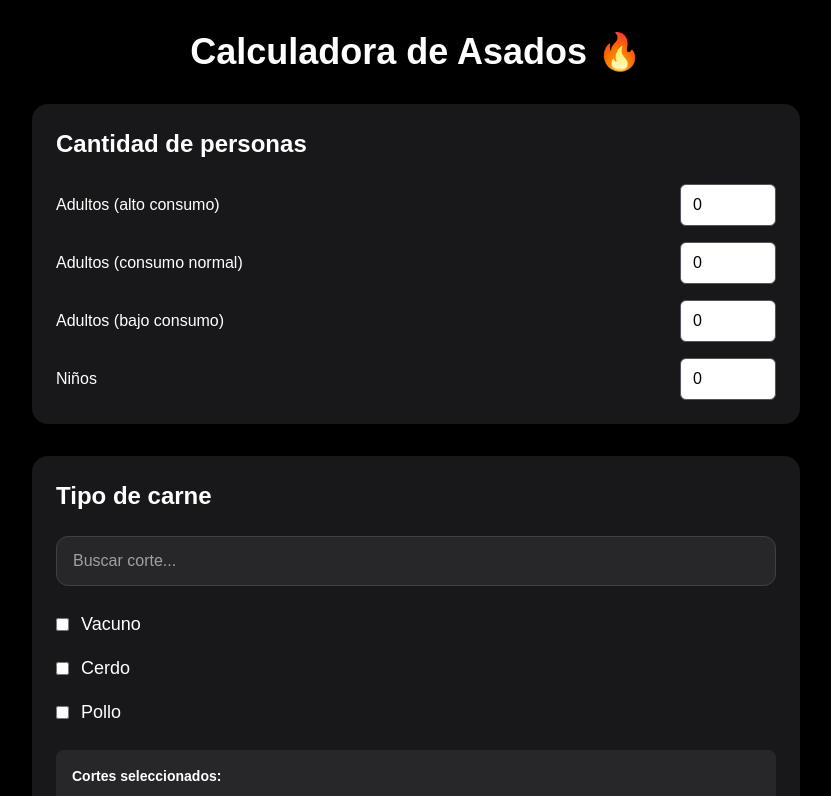
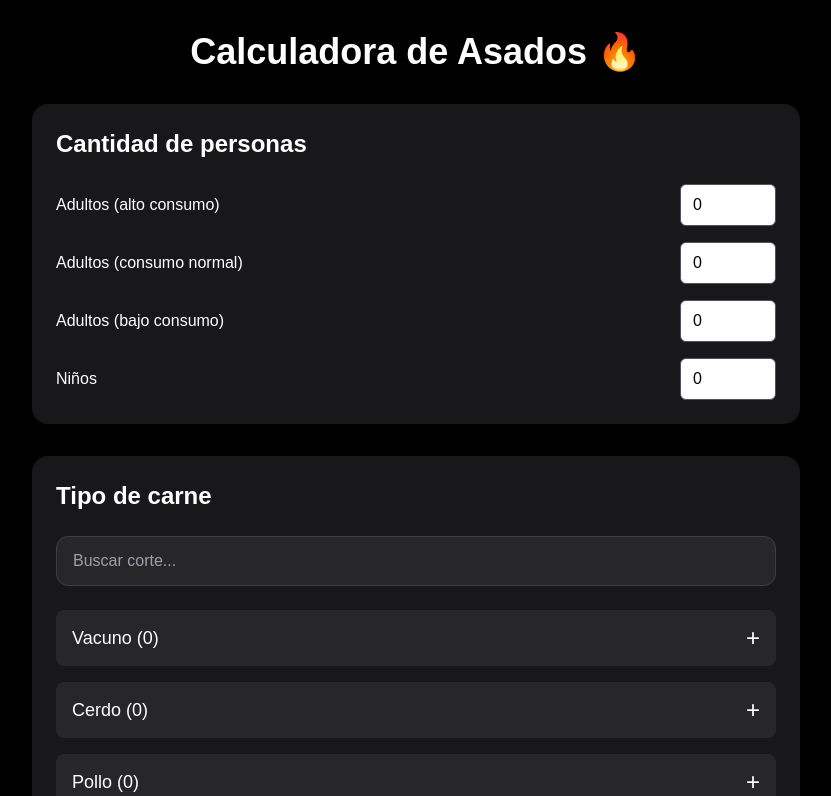
Before and after one commit to eljota1984/asado-calculator, a Next.js app: page / in a window 1280 px wide. Shown: the top 796 px of the page, without its empty margins (224-1055 px from the left). Built offline with nearby package versions, Linux system fonts and the light colour scheme.

Commit message:
preparar deploy publico en vercel

```diff
--- a/components/SelectorCarnes.tsx
+++ b/components/SelectorCarnes.tsx
@@ -148,15 +148,13 @@ export default function SelectorCarnes({
       </div>
 
       <div className="space-y-4 text-white">
-        <label className="flex items-center gap-3 text-lg font-medium">
-          <input
-            type="checkbox"
-            checked={vacuno}
-            onChange={() => toggleTipoCarne("vacuno")}
-          />
-          Vacuno
-        </label>
-
+        <button
+          onClick={() => toggleTipoCarne("vacuno")}
+          className="flex w-full items-center justify-between rounded-lg bg-zinc-800 px-4 py-3 text-lg font-medium hover:bg-zinc-700"
+        >
+          <span>Vacuno ({cortesSeleccionados.vacuno.length})</span>
+          <span className="text-2xl">{vacuno ? "−" : "+"}</span>
+        </button>
         {vacuno &&
           renderBloqueCortes(
             "vacuno",
@@ -165,15 +163,13 @@ export default function SelectorCarnes({
             vacunoFiltrado
           )}
 
-        <label className="flex items-center gap-3 text-lg font-medium">
-          <input
-            type="checkbox"
-            checked={cerdo}
-            onChange={() => toggleTipoCarne("cerdo")}
-          />
-          Cerdo
-        </label>
-
+        <button
+          onClick={() => toggleTipoCarne("cerdo")}
+          className="flex w-full items-center justify-between rounded-lg bg-zinc-800 px-4 py-3 text-lg font-medium hover:bg-zinc-700"
+        >
+          <span>Cerdo ({cortesSeleccionados.cerdo.length})</span>
+          <span className="text-2xl">{cerdo ? "−" : "+"}</span>
+        </button>
         {cerdo &&
           renderBloqueCortes(
             "cerdo",
@@ -182,14 +178,15 @@ export default function SelectorCarnes({
             cerdoFiltrado
           )}
 
-        <label className="flex items-center gap-3 text-lg font-medium">
-          <input
-            type="checkbox"
-            checked={pollo}
-            onChange={() => toggleTipoCarne("pollo")}
-          />
-          Pollo
-        </label>
+        <button
+          onClick={() => toggleTipoCarne("pollo")}
+          className="flex w-full items-center justify-between rounded-lg bg-zinc-800 px-4 py-3 text-lg font-medium hover:bg-zinc-700"
+        >
+          <span>Pollo ({cortesSeleccionados.pollo.length})</span>
+          <span className="text-2xl">{pollo ? "−" : "+"}</span>
+        </button>
+
+
 
         {pollo &&
           renderBloqueCortes(
--- a/components/SelectorPorcentajes.tsx
+++ b/components/SelectorPorcentajes.tsx
@@ -43,6 +43,33 @@ export default function SelectorPorcentajes({
     setPorcentajesCortes((prev) => {
       const nuevoEstado: PorcentajesCortesState = {};
 
+      if (cortesActivos.length === 0) {
+        return {};
+      }
+
+      if (cortesActivos.length === 1) {
+        nuevoEstado[cortesActivos[0].nombre] = 100;
+        return nuevoEstado;
+      }
+
+      const existentes = cortesActivos.filter((corte) => prev[corte.nombre] !== undefined);
+
+      if (existentes.length === 0) {
+        const base = Math.floor(100 / cortesActivos.length / 10) * 10;
+        let acumulado = 0;
+
+        cortesActivos.forEach((corte, index) => {
+          if (index === cortesActivos.length - 1) {
+            nuevoEstado[corte.nombre] = 100 - acumulado;
+          } else {
+            nuevoEstado[corte.nombre] = base;
+            acumulado += base;
+          }
+        });
+
+        return nuevoEstado;
+      }
+
       for (const corte of cortesActivos) {
         nuevoEstado[corte.nombre] = prev[corte.nombre] ?? 0;
       }
@@ -51,11 +78,66 @@ export default function SelectorPorcentajes({
     });
   }, [cortesSeleccionados, setPorcentajesCortes]);
 
-    const actualizarPorcentaje = (corte: string, valor: number) => {
-        setPorcentajesCortes((prev) => ({
+  const actualizarPorcentaje = (corteModificado: string, nuevoValor: number) => {
+    const valorAjustado = Math.round(nuevoValor / 10) * 10;
+
+    setPorcentajesCortes((prev) => {
+      const nombres = cortesActivos.map((corte) => corte.nombre);
+
+      if (nombres.length === 1) {
+        return { [corteModificado]: 100 };
+      }
+
+      const otrosCortes = nombres.filter((nombre) => nombre !== corteModificado);
+      const totalDisponible = 100 - valorAjustado;
+
+      const sumaActualOtros = otrosCortes.reduce(
+        (acc, nombre) => acc + (prev[nombre] ?? 0),
+        0
+      );
+
+      const nuevoEstado: PorcentajesCortesState = {
         ...prev,
-            [corte]: valor,
-        }));
+        [corteModificado]: valorAjustado,
+      };
+
+      if (otrosCortes.length === 0) {
+        return nuevoEstado;
+      }
+
+      if (sumaActualOtros === 0) {
+        const base = Math.floor(totalDisponible / otrosCortes.length / 10) * 10;
+        let acumulado = 0;
+
+        otrosCortes.forEach((nombre, index) => {
+          if (index === otrosCortes.length - 1) {
+            nuevoEstado[nombre] = totalDisponible - acumulado;
+          } else {
+            nuevoEstado[nombre] = base;
+            acumulado += base;
+          }
+        });
+
+        return nuevoEstado;
+      }
+
+      let acumulado = 0;
+
+      otrosCortes.forEach((nombre, index) => {
+        if (index === otrosCortes.length - 1) {
+          nuevoEstado[nombre] = totalDisponible - acumulado;
+        } else {
+          const proporcion = (prev[nombre] ?? 0) / sumaActualOtros;
+          const valorRecalculado =
+            Math.round((totalDisponible * proporcion) / 10) * 10;
+
+          nuevoEstado[nombre] = valorRecalculado;
+          acumulado += valorRecalculado;
+        }
+      });
+
+      return nuevoEstado;
+    });
   };
 
   const totalPorcentajes = cortesActivos.reduce((acc, corte) => {
@@ -96,6 +178,7 @@ export default function SelectorPorcentajes({
               type="range"
               min="0"
               max="100"
+              step="10"
               value={porcentajesCortes[corte.nombre] ?? 0}
               onChange={(e) =>
                 actualizarPorcentaje(corte.nombre, Number(e.target.value))
@@ -116,14 +199,141 @@ export default function SelectorPorcentajes({
               {totalPorcentajes}%
             </span>
           </p>
-
-                    {totalPorcentajes !== 100 && (
-                        <p className="mt-2 text-sm text-red-400">
-                            Debes ajustar los porcentajes hasta que la suma sea 100%.
-                        </p>
-                    )}
         </div>
       </div>
     </section>
   );
 }
+// "use client";
+
+// import { useEffect } from "react";
+// import type {
+//     CortesSeleccionadosState,
+//     PorcentajesCortesState,
+// } from "../app/page";
+
+// interface Props {
+//     cortesSeleccionados: CortesSeleccionadosState;
+//     porcentajesCortes: PorcentajesCortesState;
+//     setPorcentajesCortes: React.Dispatch<
+//         React.SetStateAction<PorcentajesCortesState>
+//     >;
+// }
+
+// interface CorteActivo {
+//     nombre: string;
+//     tipo: "Vacuno" | "Cerdo" | "Pollo";
+// }
+
+// export default function SelectorPorcentajes({
+//     cortesSeleccionados,
+//     porcentajesCortes,
+//     setPorcentajesCortes,
+// }: Props) {
+//     const cortesActivos: CorteActivo[] = [
+//         ...cortesSeleccionados.vacuno.map((nombre) => ({
+//             nombre,
+//             tipo: "Vacuno" as const,
+//         })),
+//         ...cortesSeleccionados.cerdo.map((nombre) => ({
+//             nombre,
+//             tipo: "Cerdo" as const,
+//         })),
+//         ...cortesSeleccionados.pollo.map((nombre) => ({
+//             nombre,
+//             tipo: "Pollo" as const,
+//         })),
+//     ];
+
+//     useEffect(() => {
+//         setPorcentajesCortes((prev) => {
+//             const nuevoEstado: PorcentajesCortesState = {};
+
+//             for (const corte of cortesActivos) {
+//                 nuevoEstado[corte.nombre] = prev[corte.nombre] ?? 0;
+//             }
+
+//             return nuevoEstado;
+//         });
+//     }, [cortesSeleccionados, setPorcentajesCortes]);
+
+//     const actualizarPorcentaje = (corte: string, valor: number) => {
+//         setPorcentajesCortes((prev) => ({
+//             ...prev,
+//             [corte]: valor,
+//         }));
+//     };
+
+//     const totalPorcentajes = cortesActivos.reduce((acc, corte) => {
+//         return acc + (porcentajesCortes[corte.nombre] ?? 0);
+//     }, 0);
+
+//     const getColorTipo = (tipo: CorteActivo["tipo"]) => {
+//         if (tipo === "Vacuno") return "text-red-300";
+//         if (tipo === "Cerdo") return "text-orange-300";
+//         return "text-yellow-300";
+//     };
+
+//     if (cortesActivos.length === 0) {
+//         return null;
+//     }
+
+//     return (
+//         <section className="w-full max-w-3xl rounded-2xl bg-zinc-900 p-6 shadow-lg text-white">
+//             <h2 className="mb-6 text-2xl font-bold">Porcentaje por corte</h2>
+
+//             <div className="space-y-5">
+//                 {cortesActivos.map((corte) => (
+//                     <div key={corte.nombre} className="rounded-xl bg-zinc-800 p-4">
+//                         <div className="mb-3 flex items-center justify-between gap-4">
+//                             <div>
+//                                 <p className="font-semibold text-white">{corte.nombre}</p>
+//                                 <p className={`text-sm ${getColorTipo(corte.tipo)}`}>
+//                                     {corte.tipo}
+//                                 </p>
+//                             </div>
+
+//                             <div className="rounded-lg bg-zinc-900 px-3 py-1 text-lg font-bold text-yellow-400">
+//                                 {porcentajesCortes[corte.nombre] ?? 0}%
+//                             </div>
+//                         </div>
+
+//                         <input
+//                             type="range"
+//                             min="0"
+//                             max="100"
+//                             step="10"
+//                             value={porcentajesCortes[corte.nombre] ?? 0}
+//                             onChange={(e) =>
+//                                 actualizarPorcentaje(
+//                                     corte.nombre,
+//                                     Math.round(Number(e.target.value) / 10) * 10
+//                                 )
+//                             }
+//                             className="w-full accent-yellow-500"
+//                         />
+//                     </div>
+//                 ))}
+
+//                 <div className="rounded-xl bg-zinc-800 p-4">
+//                     <p className="text-lg font-semibold">
+//                         Total porcentajes:{" "}
+//                         <span
+//                             className={
+//                                 totalPorcentajes === 100 ? "text-green-400" : "text-red-400"
+//                             }
+//                         >
+//                             {totalPorcentajes}%
+//                         </span>
+//                     </p>
+
+//                     {totalPorcentajes !== 100 && (
+//                         <p className="mt-2 text-sm text-red-400">
+//                             Debes ajustar los porcentajes hasta que la suma sea 100%.
+//                         </p>
+//                     )}
+//                 </div>
+//             </div>
+//         </section>
+//     );
+// }
```
Lines whose indentation alone changed are shown as unchanged.
